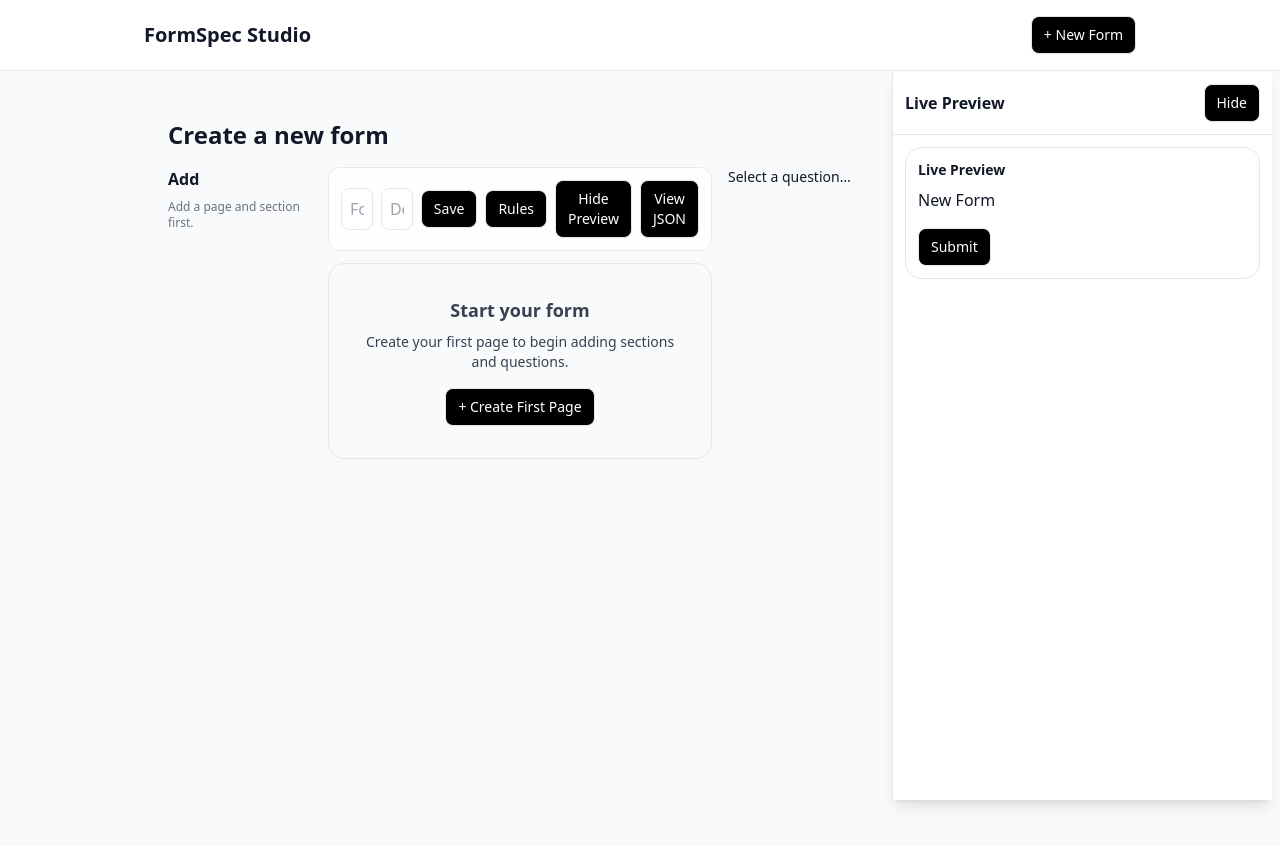
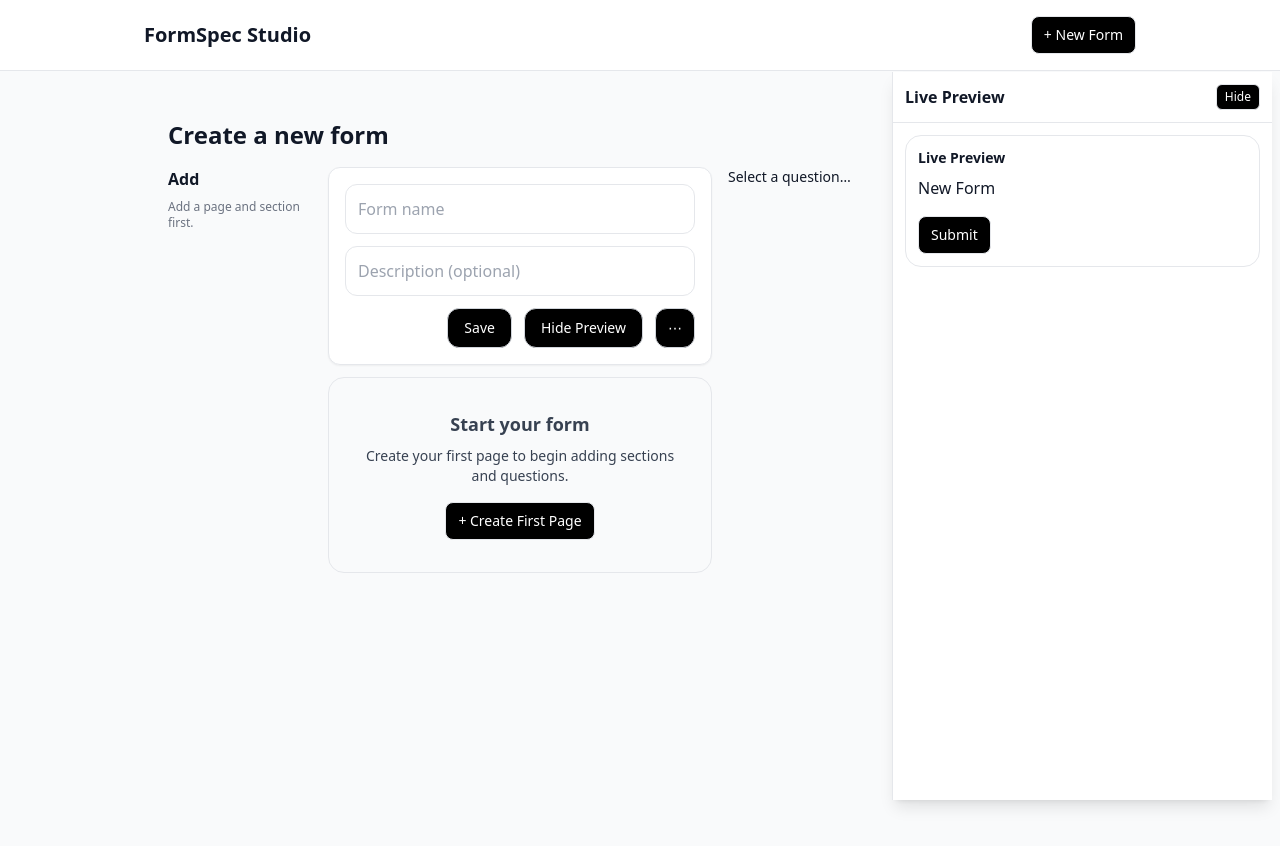
Before and after one commit to sarathkumar365/Dynamic-Forms, a Next.js app: page /templates/new in a window 1280 px wide. Shown: the top 846 px of the page. Built offline with nearby package versions, Linux system fonts and the light colour scheme.

Commit message:
css adjustments

```diff
--- a/src/app/globals.css
+++ b/src/app/globals.css
@@ -4,8 +4,18 @@
 body { @apply bg-gray-50 text-gray-900; }
 .container { @apply max-w-5xl mx-auto px-4; }
 .card { @apply bg-white rounded-xl shadow p-5; }
-.btn { @apply inline-flex items-center gap-2 rounded-lg border px-3 py-2 text-sm font-medium bg-black text-white hover:bg-gray-800; }
+.btn { @apply inline-flex items-center gap-2 rounded-lg border px-3 py-2 text-sm font-medium bg-black text-white hover:bg-gray-800 whitespace-nowrap; }
+/* Consistent, composable button primitives for precise sizing */
+.btn-base { @apply inline-flex items-center justify-center gap-2 rounded-xl border border-gray-300 text-sm font-medium whitespace-nowrap select-none; }
+.btn-primary { @apply bg-black text-white hover:bg-gray-800; }
+.btn-ghost { @apply bg-white text-gray-900 hover:bg-gray-50; }
+.btn-md { @apply h-10 px-4; }
+.btn-square { @apply w-10 h-10 p-0; }
+.btn-wide { @apply min-w-[120px]; }
+.btn-lg { @apply px-4 py-2.5 rounded-xl text-sm; }
+.btn-xs { @apply px-2 py-1 text-xs rounded-md border bg-black text-white; }
 .input { @apply w-full border rounded-lg p-2; }
+.input-lg { @apply p-3 rounded-xl; }
 .link { @apply text-blue-600 hover:underline; }
 .table { @apply w-full text-sm; }
 th, td { @apply border-b py-2 text-left; }
--- a/src/components/builder/BuilderTopBar.tsx
+++ b/src/components/builder/BuilderTopBar.tsx
@@ -55,26 +55,60 @@ export default function BuilderTopBar({
   }
 
   return (
-    <div className="sticky top-0 z-10 mb-3 flex items-center gap-2 bg-white/70 backdrop-blur rounded-xl border p-3">
+    <div className="sticky top-0 z-10 mb-3 flex flex-wrap items-center gap-3 bg-white rounded-xl border p-4 w-full shadow-sm">
       <input
-        className="input"
+        className="input input-lg flex-1 basis-[260px] min-w-[220px]"
         placeholder="Form name"
         value={name}
         onChange={(e) => setName(e.target.value)}
       />
       <input
-        className="input"
+        className="input input-lg flex-[2] basis-[420px] min-w-[260px]"
         placeholder="Description (optional)"
         value={description}
         onChange={(e) => setDescription(e.target.value)}
       />
-      <button className="btn" onClick={save} disabled={status === "saving" || !name.trim()}>
+      <button className="btn-base btn-primary btn-md ml-auto shrink-0" onClick={save} disabled={status === "saving" || !name.trim()}>
         {status === "saving" ? "Saving…" : "Save"}
       </button>
-      <button className="btn" onClick={onOpenRules}>Rules</button>
-      <button className="btn" onClick={onTogglePreview}>{previewOpen ? 'Hide Preview' : 'Show Preview'}</button>
-      <button className="btn" onClick={onOpenSpecViewer}>View JSON</button>
+      <button className="btn-base btn-primary btn-md shrink-0" onClick={onTogglePreview}>{previewOpen ? 'Hide Preview' : 'Show Preview'}</button>
+
+      {/* Kebab menu for secondary actions */}
+      <Kebab
+        items={[
+          { label: 'Rules', onClick: onOpenRules },
+          { label: 'View JSON', onClick: onOpenSpecViewer },
+          { label: 'Validate', onClick: () => {
+              const spec = getFormSpec();
+              const v = validateFormSpec({ ...spec, version: '1.0', id: 'tmp' });
+              alert(v.ok ? 'Spec looks good!' : v.errors.join('\n'));
+            }
+          }
+        ]}
+      />
       {status === "error" && <span className="text-sm text-red-600">{error}</span>}
     </div>
   );
 }
+
+function Kebab({ items }: { items: { label: string; onClick: () => void }[] }) {
+  const [open, setOpen] = useState(false);
+  return (
+    <div className="relative">
+      <button className="btn-base btn-primary btn-md btn-square" aria-label="More" onClick={() => setOpen((v) => !v)}>⋯</button>
+      {open && (
+        <div className="absolute right-0 mt-2 w-44 rounded-lg border bg-white shadow">
+          {items.map((it, i) => (
+            <button
+              key={i}
+              className="w-full text-left px-3 py-2 text-sm hover:bg-gray-50"
+              onClick={() => { setOpen(false); it.onClick(); }}
+            >
+              {it.label}
+            </button>
+          ))}
+        </div>
+      )}
+    </div>
+  );
+}
--- a/src/components/builder/CanvasQuestion.tsx
+++ b/src/components/builder/CanvasQuestion.tsx
@@ -1,4 +1,5 @@
 "use client";
+import React from "react";
 import { FSQuestion } from "@/types/formspec";
 
 export default function CanvasQuestion({
@@ -17,7 +18,7 @@ export default function CanvasQuestion({
   onDelete: (id: string) => void;
 }) {
   return (
-    <div className="rounded-lg border p-2 flex items-center justify-between hover:bg-muted/40">
+    <div className="group rounded-lg border p-2 flex items-center justify-between hover:bg-muted/40">
       <button className="text-left" onClick={() => onSelect(q.id)}>
         <div className="text-sm font-medium">{q.label}</div>
         <div className="text-xs text-muted-foreground">
@@ -25,26 +26,25 @@ export default function CanvasQuestion({
           {q.required ? " · required" : ""}
         </div>
       </button>
-      <div className="flex gap-2">
-        <button
-          className="btn btn-xs"
-          onClick={() => onMove(q.id, sectionId, Math.max(0, index - 1))}
-        >
-          ↑
-        </button>
-        <button
-          className="btn btn-xs"
-          onClick={() => onMove(q.id, sectionId, index + 1)}
-        >
-          ↓
-        </button>
-        <button
-          className="btn btn-xs btn-danger"
-          onClick={() => onDelete(q.id)}
-        >
-          Delete
-        </button>
+      <div className="row-actions hidden group-hover:flex gap-2 items-center">
+        <button className="btn btn-xs" title="Move up" onClick={() => onMove(q.id, sectionId, Math.max(0, index - 1))}>↑</button>
+        <button className="btn btn-xs" title="Move down" onClick={() => onMove(q.id, sectionId, index + 1)}>↓</button>
+        <Kebab onDelete={() => onDelete(q.id)} />
       </div>
     </div>
   );
 }
+
+function Kebab({ onDelete }: { onDelete: () => void }) {
+  const [open, setOpen] = React.useState(false);
+  return (
+    <div className="relative">
+      <button className="btn btn-xs" aria-label="More" onClick={() => setOpen(v => !v)}>⋯</button>
+      {open && (
+        <div className="absolute right-0 mt-1 w-36 rounded-lg border bg-white shadow">
+          <button className="w-full text-left px-3 py-2 text-sm hover:bg-gray-50" onClick={() => { setOpen(false); onDelete(); }}>Delete</button>
+        </div>
+      )}
+    </div>
+  );
+}
--- a/src/components/builder/QuestionPalette.tsx
+++ b/src/components/builder/QuestionPalette.tsx
@@ -1,4 +1,5 @@
 "use client";
+import React, { useState } from "react";
 import { FormSpec, FSQuestion } from "@/types/formspec";
 
 export default function QuestionPalette({
@@ -11,6 +12,8 @@ export default function QuestionPalette({
   activeSectionId: string | null;
 }) {
   const firstSectionId = activeSectionId ?? spec.pages?.[0]?.sections?.[0]?.id ?? null;
+  const [query, setQuery] = useState("");
+  const [showMore, setShowMore] = useState(false);
   const add = (type: FSQuestion["type"], label: string) => {
     if (!firstSectionId) return;
     onAdd(firstSectionId, {
@@ -27,21 +30,26 @@ export default function QuestionPalette({
         <div className="text-xs text-gray-500 mb-2">Add a page and section first.</div>
       )}
       {firstSectionId && (
-        <>
-          <div className="text-xs text-gray-500">Adding to: {labelForSection(spec, firstSectionId)}</div>
-          <input className="input" placeholder="Search types… (text, email, select)" onChange={() => {}} />
-        </>
+        <div className="text-xs text-gray-500">Adding to: {labelForSection(spec, firstSectionId)}</div>
       )}
       <div className="grid gap-2">
         {firstSectionId && (
           <>
-            <button className="btn" onClick={() => add("text", "Text")}>Text</button>
-            <button className="btn" onClick={() => add("email", "Email")}>Email</button>
-            <button className="btn" onClick={() => add("number", "Number")}>Number</button>
-            <button className="btn" onClick={() => add("date", "Date")}>Date</button>
-            <button className="btn" onClick={() => add("select", "Select")}>Select</button>
-            <button className="btn" onClick={() => add("multiselect", "Multi-select")}>Multi-select</button>
-            <button className="btn" onClick={() => add("boolean", "Yes / No")}>Yes / No</button>
+            {matches("text", query) && <button className="btn" onClick={() => add("text", "Text")}>Text</button>}
+            {matches("email", query) && <button className="btn" onClick={() => add("email", "Email")}>Email</button>}
+            {matches("number", query) && <button className="btn" onClick={() => add("number", "Number")}>Number</button>}
+            {matches("select", query) && <button className="btn" onClick={() => add("select", "Select")}>Select</button>}
+            {showMore && (
+              <>
+                {matches("date", query) && <button className="btn" onClick={() => add("date", "Date")}>Date</button>}
+                {matches("multiselect", query) && <button className="btn" onClick={() => add("multiselect", "Multi-select")}>Multi-select</button>}
+                {matches("boolean", query) && <button className="btn" onClick={() => add("boolean", "Yes / No")}>Yes / No</button>}
+                {matches("file", query) && <button className="btn" onClick={() => add("file", "File")}>File</button>}
+              </>
+            )}
+            {!query && (
+              <button className="btn" onClick={() => setShowMore((v)=>!v)}>{showMore ? 'Less…' : 'More…'}</button>
+            )}
           </>
         )}
       </div>
@@ -53,3 +61,8 @@ function labelForSection(spec: FormSpec, sectionId: string) {
   for (const p of spec.pages) for (const s of p.sections) if (s.id === sectionId) return `${p.title} → ${s.title}`;
   return sectionId;
 }
+
+function matches(type: string, q: string) {
+  if (!q) return true;
+  return type.toLowerCase().includes(q.toLowerCase());
+}
```
